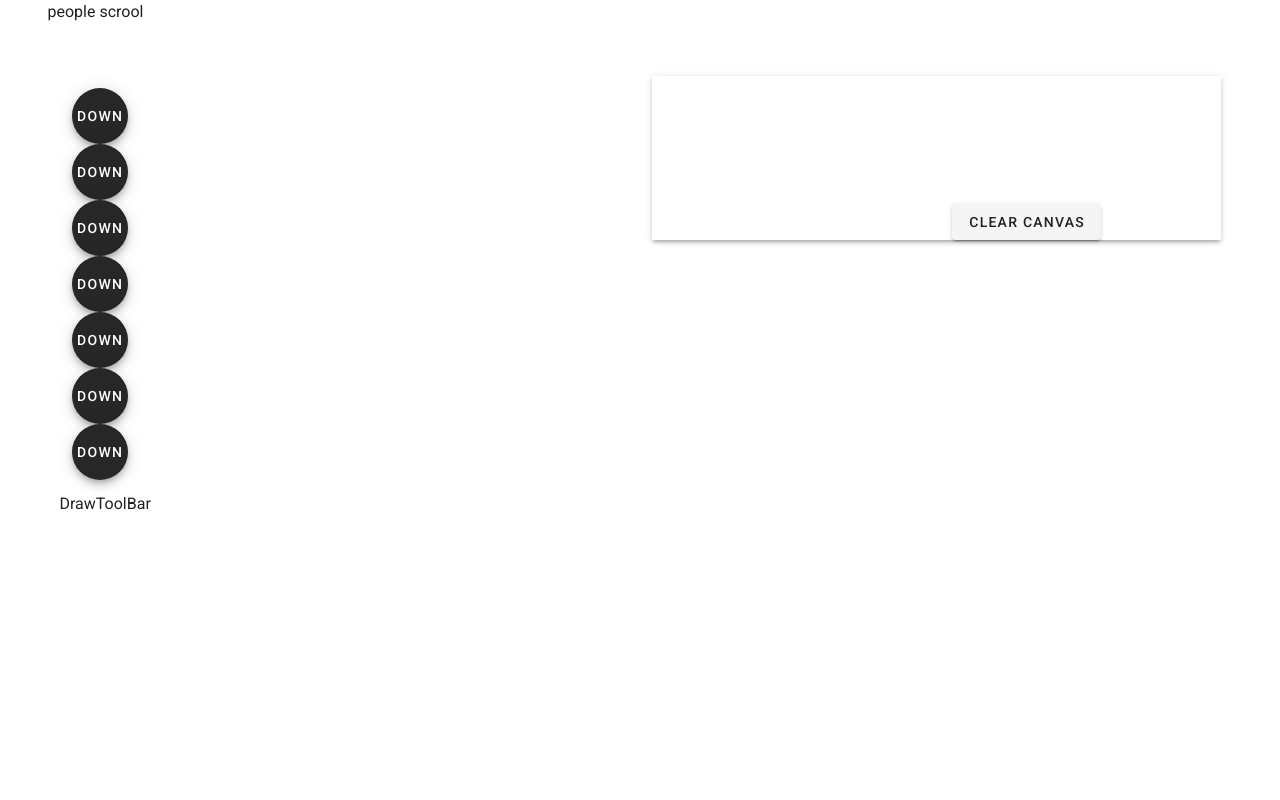
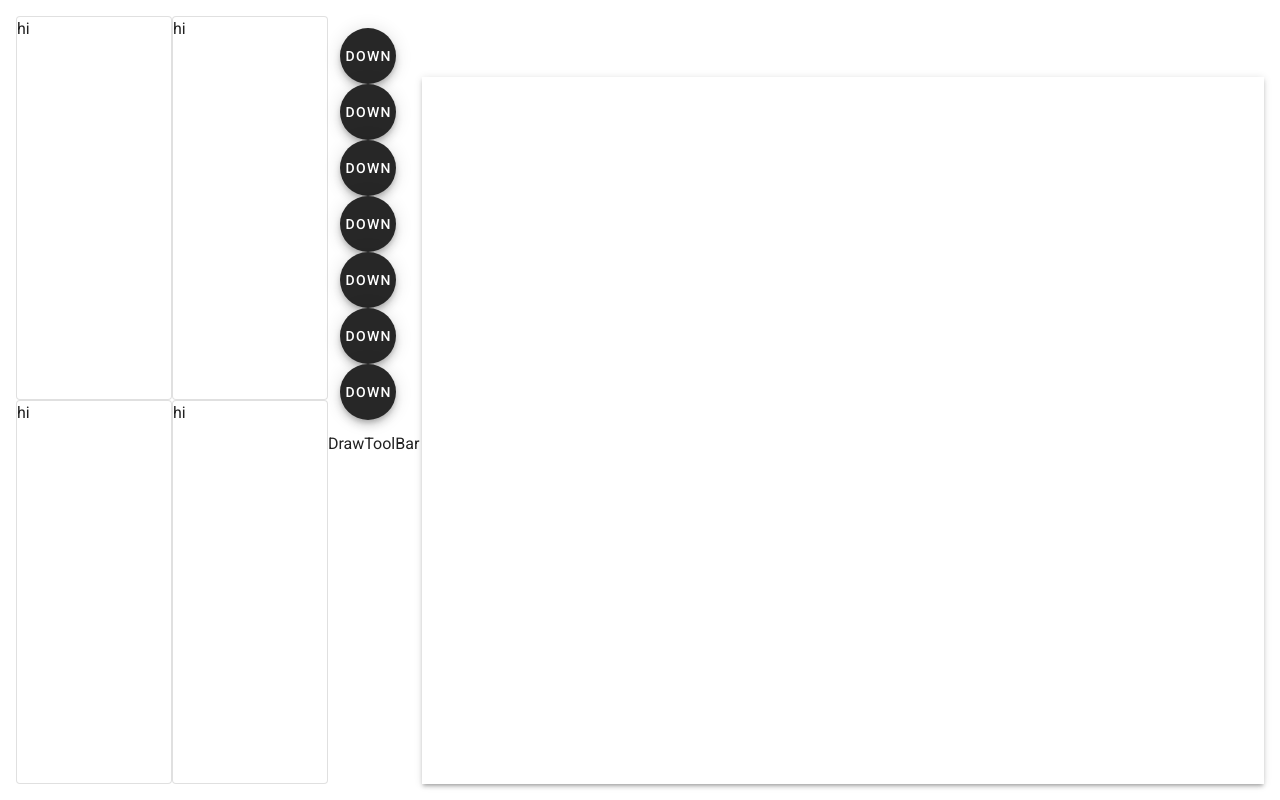
Before and after one commit to JonghunBok/vue-autodraw, a Vue app: page / in a window 1280 px wide. Built offline with nearby package versions, Linux system fonts and the light colour scheme; what vue-rx would draw is missing.

Commit message:
Edit layout

```diff
--- a/src/App.vue
+++ b/src/App.vue
@@ -17,3 +17,9 @@ export default {
   })
 }
 </script>
+
+<style>
+* {
+  box-sizing: border-box;
+}
+</style>
--- a/src/components/CanvasWrapper.vue
+++ b/src/components/CanvasWrapper.vue
@@ -1,16 +1,27 @@
 <template>
-  <v-sheet elevation="3" class="canvas-wrapper">
-    <canvas id="canvas"></canvas>
-    <v-btn @click="eraseCanvas">clear canvas</v-btn>
-  </v-sheet>
+  <div class="canvas-wrapper">
+    <DrawToolBar />
+    <div class="canvas-and-suggestions">
+      <SuggestionScroll class="suggestion-scroll"/>
+      <v-sheet elevation="3" class="canvas-sheet">
+        <canvas id="canvas"></canvas>
+      </v-sheet>
+    </div>
+  </div>
 
 </template>
 
 <script>
 import { FETCH_SUGGESTIONS } from '@/store/actions.type'
+import SuggestionScroll from '@/components/SuggestionScroll.vue'
+import DrawToolBar from '@/components/DrawToolBar.vue'
 
 export default {
   name: 'CanvasWrapper',
+  components: {
+    SuggestionScroll,
+    DrawToolBar
+  },
   data: () => ({
     context: null,
     canvas: null,
@@ -23,7 +34,9 @@ export default {
     highlightStartPoint: false,
     shapes: [],
     currentShape: [],
-    intervalLastPosition: [-1, -1]
+    intervalLastPosition: [-1, -1],
+    savedHeight: '',
+    savedWidth: ''
   }),
   methods: {
     eraseCanvas () {
@@ -165,22 +178,48 @@ export default {
       this.previousY = this.currentY
       this.currentX = mouseEvent.clientX - this.canvas.offsetLeft
       this.currentY = mouseEvent.clientY - this.canvas.offsetTop
+    },
+
+    resizeCanvas () {
+      this.canvas.width = this.canvas.offsetWidth
+      this.canvas.height = this.canvas.offsetHeight
     }
   },
 
   mounted () {
     this.canvas = this.$el.querySelector('#canvas')
     this.context = this.canvas.getContext('2d')
+    this.sheet = this.$el.querySelector('.canvas-sheet')
+    window.addEventListener('resize', this.resizeCanvas)
+
+    this.resizeCanvas()
 
     const mouseEvents = ['mousemove', 'mousedown', 'mouseup', 'mouseout']
 
     mouseEvents.map(eventName => {
       this.canvas.addEventListener(eventName, this.draw)
     })
-
-    console.log(this.context)
-    console.log(this.canvas)
-    console.log(this.axios)
   }
 }
 </script>
+
+<style>
+.canvas-wrapper {
+  display: grid;
+  grid-template-columns: 10% 90%;
+}
+
+.canvas-and-suggestions {
+  display: grid;
+  grid-template-rows: 8% 92%;
+}
+
+.suggestion-scroll {
+  overflow: hidden;
+}
+
+canvas {
+  width: 100%;
+  height: 100%;
+}
+</style>
--- a/src/components/PeopleScroll.vue
+++ b/src/components/PeopleScroll.vue
@@ -1,12 +1,17 @@
 <template>
-  <div class="hello">
-    <p>people scrool</p>
+  <div class="people-scroll">
+    <PersonCard v-for="(person, index) in dummyPeople" :key="index" :person="person"/>
   </div>
 </template>
 
 <script>
+import PersonCard from '@/components/PersonCard'
+
 export default {
   name: 'PeopleScroll',
+  components: {
+    PersonCard
+  },
   props: {
     msg: String
   },
@@ -34,19 +39,9 @@ export default {
 </script>
 
 <!-- Add "scoped" attribute to limit CSS to this component only -->
-<style scoped lang="scss">
-h3 {
-  margin: 40px 0 0;
-}
-ul {
-  list-style-type: none;
-  padding: 0;
-}
-li {
-  display: inline-block;
-  margin: 0 10px;
-}
-a {
-  color: #42b983;
+<style scoped>
+.people-scroll {
+  display: grid;
+  grid-template-columns: 1fr 1fr;
 }
 </style>
--- /dev/null
+++ b/src/components/PersonCard.vue
@@ -0,0 +1,22 @@
+<template>
+  <v-card
+    outlined
+  >
+    <p>hi</p>
+  </v-card>
+</template>
+
+<script>
+export default {
+  name: 'PersonCard',
+  props: {
+    person: Object
+  },
+  mounted () {
+    console.log(this.person)
+  }
+}
+</script>
+
+<style>
+</style>
--- a/src/components/SuggestionScroll.vue
+++ b/src/components/SuggestionScroll.vue
@@ -1,11 +1,9 @@
 <template>
-  <v-container>
+  <div>
     <v-row class="thumbs">
-      <v-col v-for="(icon, index) in icons" :key="index">
-        <img :src="icon">
-      </v-col>
+      <img v-for="(icon, index) in icons" :key="index" :src="icon">
     </v-row>
-  </v-container>
+  </div>
 </template>
 
 <script>
@@ -66,14 +64,19 @@ export default {
 <style scoped>
 .thumbs {
   height: 100%;
+  width: 100%;
+  margin: 0;
   align-items: center;
   overflow-x: scroll;
   overflow-y: hidden;
+  display: flex;
+  flex-flow: row nowrap;
 }
 
-.thumbs div {
+.thumbs img {
   position: relative;
   height: 100%;
+  max-height: 60px;
 }
 
 .thumbs::-webkit-scrollbar {
--- a/src/views/Home.vue
+++ b/src/views/Home.vue
@@ -1,35 +1,19 @@
 <template>
-  <v-container class="home">
-    <v-row>
-      <PeopleScroll />
-    </v-row>
-    <v-row>
-      <SuggestionScroll class="suggestion-scroll"/>
-    </v-row>
-    <v-row>
-      <v-col>
-        <DrawToolBar />
-      </v-col>
-      <v-col>
-        <CanvasWrapper />
-      </v-col>
-    </v-row>
-  </v-container>
+  <div class="home">
+    <PeopleScroll class="people-scroll"/>
+    <CanvasWrapper />
+  </div>
 </template>
 
 <script>
 // @ is an alias to /src
 import PeopleScroll from '@/components/PeopleScroll.vue'
-import SuggestionScroll from '@/components/SuggestionScroll.vue'
-import DrawToolBar from '@/components/DrawToolBar.vue'
 import CanvasWrapper from '@/components/CanvasWrapper.vue'
 
 export default {
   name: 'Home',
   components: {
     PeopleScroll,
-    SuggestionScroll,
-    DrawToolBar,
     CanvasWrapper
   }
 }
@@ -37,11 +21,13 @@ export default {
 
 <style scoped>
 .home {
+  display: grid;
+  grid-template-columns: 25% 75%;
   height: 100%;
+  padding: 1em;
 }
 
-.suggestion-scroll {
-  height: 15%;
+.drawing-frame {
 }
 
 </style>
```
